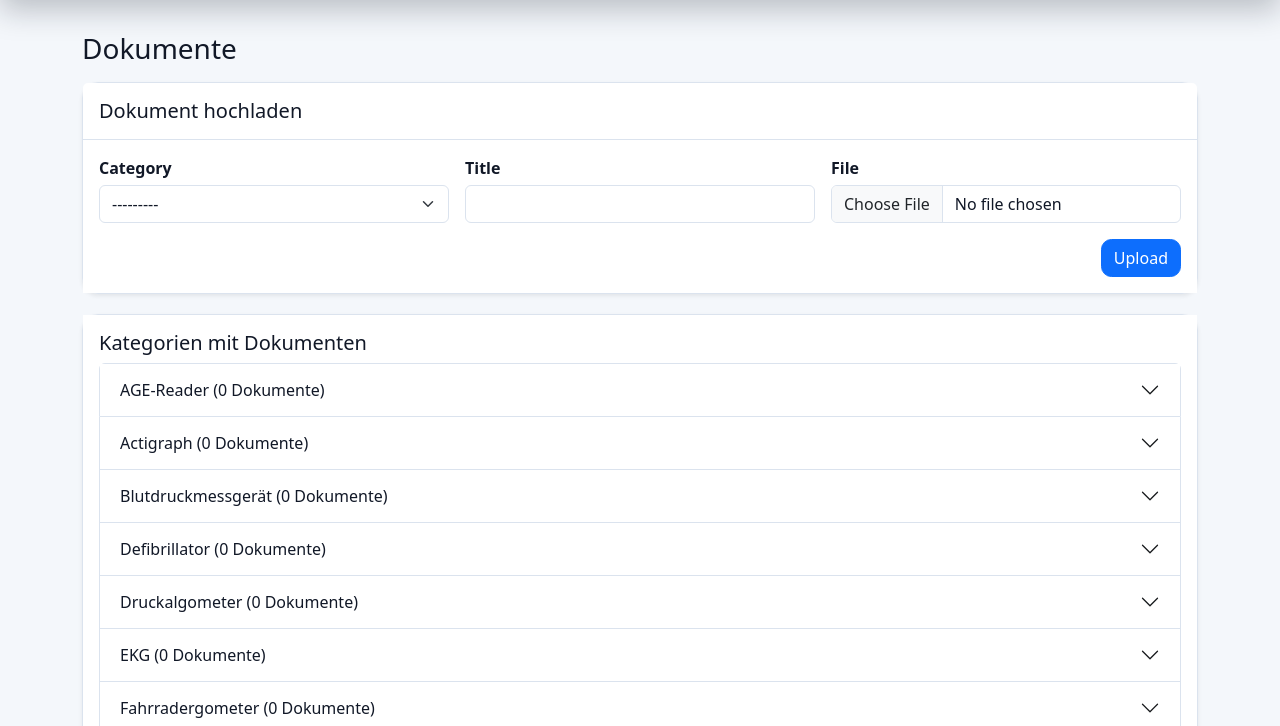
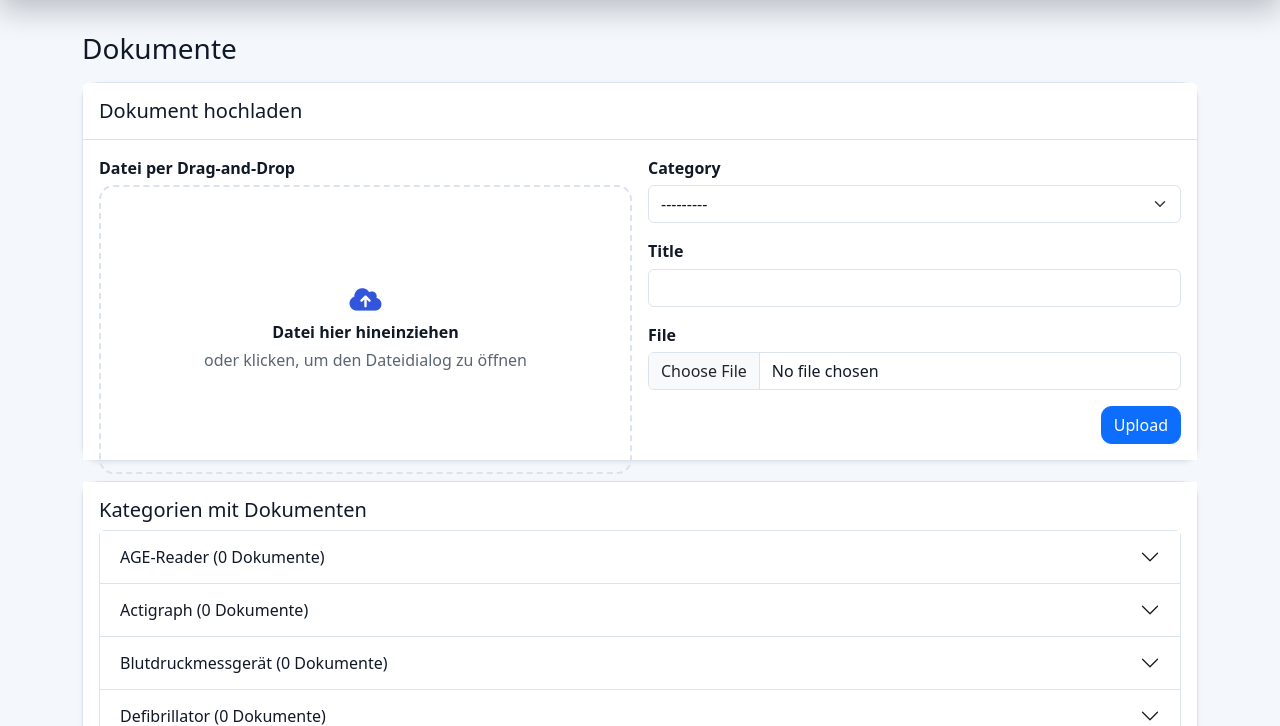
Before and after one commit to fjhzi/MPV, a Django app: page /dokumente/ in a window 1280 px wide. Shown: the part 56-782 px from the top of the page. Run offline with Django 5.2, Linux system fonts and the light colour scheme; data comes from the database, SQL or seed files in the repository; data that the repository does not hold is empty.

Commit message:
Add split document upload area with drag and drop

```diff
--- a/inventory/templates/inventory/documents.html
+++ b/inventory/templates/inventory/documents.html
@@ -6,23 +6,103 @@
     <div class="card shadow-sm">
       <div class="card-header bg-transparent py-3"><h2 class="h5 mb-0">Dokument hochladen</h2></div>
       <div class="card-body">
-        <form method="post" enctype="multipart/form-data" class="row g-3 align-items-end">
+        <style>
+          .document-dropzone {
+            border: 2px dashed var(--mpv-border);
+            border-radius: 0.9rem;
+            min-height: 230px;
+            padding: 1.5rem;
+            display: flex;
+            flex-direction: column;
+            justify-content: center;
+            align-items: center;
+            text-align: center;
+            transition: border-color 0.2s ease, background-color 0.2s ease;
+            cursor: pointer;
+          }
+
+          .document-dropzone i {
+            font-size: 1.6rem;
+            margin-bottom: 0.5rem;
+            color: var(--mpv-link);
+          }
+
+          .document-dropzone-active {
+            border-color: var(--mpv-link);
+            background-color: color-mix(in srgb, var(--mpv-surface) 88%, #6f89ff 12%);
+          }
+        </style>
+        <form method="post" enctype="multipart/form-data" class="row g-3 align-items-stretch" id="document-upload-form">
           {% csrf_token %}
           <input type="hidden" name="action" value="upload_document">
-          <div class="col-md-4">
+          <div class="col-lg-6">
+            <label class="form-label" for="document-dropzone">Datei per Drag-and-Drop</label>
+            <div class="document-dropzone h-100" id="document-dropzone" tabindex="0" role="button" aria-label="Datei per Drag-and-Drop hochladen oder klicken, um Datei auszuwählen">
+              <i class="fa-solid fa-cloud-arrow-up" aria-hidden="true"></i>
+              <p class="mb-1 fw-semibold">Datei hier hineinziehen</p>
+              <p class="text-muted mb-0">oder klicken, um den Dateidialog zu öffnen</p>
+            </div>
+          </div>
+          <div class="col-lg-6 d-flex flex-column gap-3">
+            <div>
               <label class="form-label" for="{{ document_form.category.id_for_label }}">{{ document_form.category.label }}</label>
               {{ document_form.category }}
             </div>
-          <div class="col-md-4">
+            <div>
               <label class="form-label" for="{{ document_form.title.id_for_label }}">{{ document_form.title.label }}</label>
               {{ document_form.title }}
             </div>
-          <div class="col-md-4">
+            <div>
               <label class="form-label" for="{{ document_form.file.id_for_label }}">{{ document_form.file.label }}</label>
               {{ document_form.file }}
             </div>
-          <div class="col-12 d-flex justify-content-end"><button class="btn btn-primary" type="submit">Upload</button></div>
+            <div class="d-flex justify-content-end">
+              <button class="btn btn-primary" type="submit">Upload</button>
+            </div>
+          </div>
         </form>
+        <script>
+          (function () {
+            const dropzone = document.getElementById('document-dropzone');
+            const fileInput = document.getElementById('{{ document_form.file.id_for_label }}');
+
+            if (!dropzone || !fileInput) {
+              return;
+            }
+
+            const activateDropzone = () => dropzone.classList.add('document-dropzone-active');
+            const deactivateDropzone = () => dropzone.classList.remove('document-dropzone-active');
+
+            dropzone.addEventListener('click', () => fileInput.click());
+            dropzone.addEventListener('keydown', (event) => {
+              if (event.key === 'Enter' || event.key === ' ') {
+                event.preventDefault();
+                fileInput.click();
+              }
+            });
+
+            ['dragenter', 'dragover'].forEach((eventName) => {
+              dropzone.addEventListener(eventName, (event) => {
+                event.preventDefault();
+                activateDropzone();
+              });
+            });
+
+            ['dragleave', 'dragend', 'drop'].forEach((eventName) => {
+              dropzone.addEventListener(eventName, (event) => {
+                event.preventDefault();
+                deactivateDropzone();
+              });
+            });
+
+            dropzone.addEventListener('drop', (event) => {
+              if (!event.dataTransfer || !event.dataTransfer.files.length) {
+                return;
+              }
+              fileInput.files = event.dataTransfer.files;
+            });
+          })();
+        </script>
       </div>
     </div>
   </div>
--- a/inventory/tests.py
+++ b/inventory/tests.py
@@ -212,6 +212,7 @@ class DocumentManagementTests(TestCase):
 
         self.assertEqual(response.status_code, 200)
         self.assertContains(response, "Dokument hochladen")
+        self.assertContains(response, "Datei per Drag-and-Drop")
 
     def test_upload_document_from_documents_page(self):
         file = SimpleUploadedFile("manual.txt", b"test content", content_type="text/plain")
```
Lines whose indentation alone changed are shown as unchanged.
